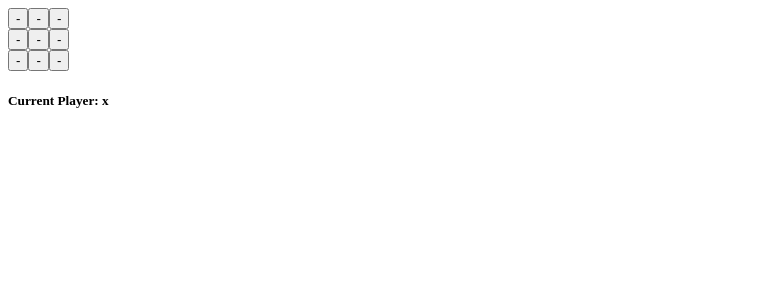
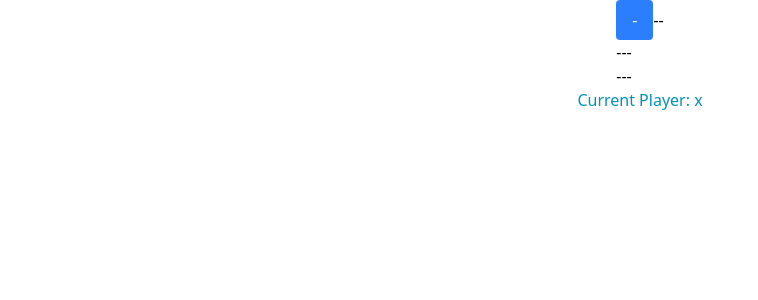
Before and after one commit to KaiHay/tictactoe, a React (Vite) app in the folder tictactoe/: page / in a window 1280 px wide. Shown: the top 300 px of the page, without its empty margins (0-758 px from the left). Built offline with nearby package versions, Linux system fonts and the light colour scheme.

Commit message:
styles not working

```diff
--- a/tictactoe/index.html
+++ b/tictactoe/index.html
@@ -5,6 +5,7 @@
   <meta charset="UTF-8" />
   <link rel="icon" type="image/svg+xml" href="/vite.svg" />
   <meta name="viewport" content="width=device-width, initial-scale=1.0" />
+  <link href="/src/App.css" rel="stylesheet">
   <title>TikTakToe</title>
 </head>
 
--- a/tictactoe/package.json
+++ b/tictactoe/package.json
@@ -11,6 +11,7 @@
   },
   "dependencies": {
     "@tailwindcss/vite": "^4.1.8",
+    "clsx": "^2.1.1",
     "react": "^19.1.0",
     "react-dom": "^19.1.0",
     "tailwindcss": "^4.1.8"
--- a/tictactoe/src/App.tsx
+++ b/tictactoe/src/App.tsx
@@ -1,6 +1,7 @@
 import { useState } from 'react'
 import { initialGameState, move, type Game, type PlayerCoords } from './game/game'
-//import './App.css'
+import './App.css'
+import clsx from 'clsx'
 // const exampleGame:Game = {
 //     board: [[null,null,null],
 //     [null,'x',null],
@@ -29,15 +30,15 @@ function App() {
   }
   return (
     <>
-      <div>
+      <div className='flex flex-col items-center justify-center'>
 
         {(checkWin(game)) ? <>Result:{checkWin(game) == 'tie' ? ' Tie' : (<>{checkWin(game)} Wins</>)}</> : null}
 
 
         <div className='game-board'>
           <div className='row'>
-            <button onClick={() => boxClick(0, 0)}>{game.board[0][0] ? game.board[0][0] : '-'}</button>
-            <button onClick={() => boxClick(0, 1)}>{game.board[0][1] ? game.board[0][1] : '-'}</button>
+            <button className='bg-blue-500 text-white py-2 px-4 rounded' onClick={() => boxClick(0, 0)}>{game.board[0][0] ? game.board[0][0] : '-'}</button>
+            <button className='btn' onClick={() => boxClick(0, 1)}>{game.board[0][1] ? game.board[0][1] : '-'}</button>
             <button onClick={() => boxClick(0, 2)}>{game.board[0][2] ? game.board[0][2] : '-'}</button>
           </div>
           <div className='row'>
@@ -52,7 +53,7 @@ function App() {
           </div>
 
         </div>
-        <h5>Current Player: {game.currentPlayer}</h5>
+        <div className='text-cyan-600'><h5>Current Player: {game.currentPlayer}</h5></div>
 
       </div>
     </>
--- a/tictactoe/src/main.tsx
+++ b/tictactoe/src/main.tsx
@@ -1,6 +1,6 @@
 import { StrictMode } from 'react'
 import { createRoot } from 'react-dom/client'
-
+import './App.css'
 import App from './App.tsx'
 
 createRoot(document.getElementById('root')!).render(
--- /dev/null
+++ b/tictactoe/tailwind.config.js
@@ -0,0 +1,11 @@
+module.exports = {
+    purge: [],
+    darkMode: false, // or 'media' or 'class'
+    theme: {
+        extend: {},
+    },
+    variants: {
+        extend: {},
+    },
+    plugins: [],
+}
--- a/tictactoe/vite.config.ts
+++ b/tictactoe/vite.config.ts
@@ -1,7 +1,9 @@
 import { defineConfig } from 'vite'
 import react from '@vitejs/plugin-react-swc'
+import tailwindcss from '@tailwindcss/vite'
+
 
 // https://vite.dev/config/
 export default defineConfig({
-  plugins: [react()],
+  plugins: [react(), tailwindcss()],
 })
```
Also changed, not shown: tictactoe/src/App.css (+7 -0 lines), 1 other file (tests, documents, lock files or other folders).
